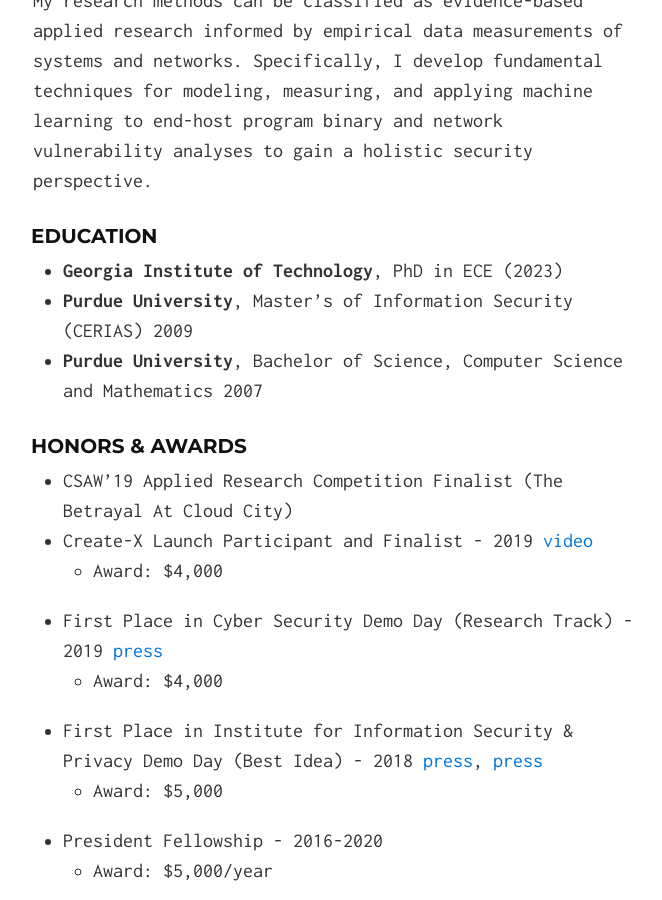
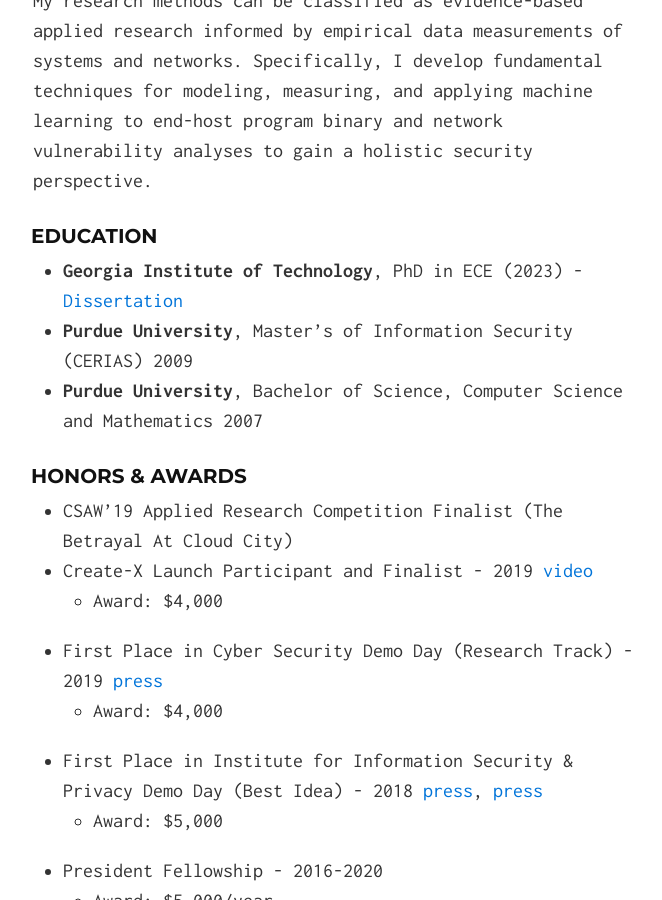
Before and after one commit to alrawi/alrawi.github.io, a Jekyll site: the page built from index.md, in a window 1280 px wide and 900 px high, scrolled down 454 px. Shown: the whole window, without its empty margins (307-969 px from the left). Built offline with Jekyll 4.4.1, drawn with Linux system fonts in a browser that asks for light colours; our own code applies the rules of GitHub Pages for plain Markdown files.

Commit message:
Update index.md

```diff
--- a/index.md
+++ b/index.md
@@ -6,7 +6,7 @@ layout: default
 The overall goal of my research is to safeguard deployed internet and information systems. My work seeks to understand fundamental security problems in emerging computing platforms through principled and rigorous engineering, focusing on solving important societal problems and advancing the underlying science of computer security. My research methods can be classified as evidence-based applied research informed by empirical data measurements of systems and networks. Specifically, I develop fundamental techniques for modeling, measuring, and applying machine learning to end-host program binary and network vulnerability analyses to gain a holistic security perspective.
 
 ### Education
-- __Georgia Institute of Technology__, PhD in ECE (2023)
+- __Georgia Institute of Technology__, PhD in ECE (2023) - [Dissertation](/static/ALRAWI-DISSERTATION-2023.pdf)
 - __Purdue University__, Master's of Information Security (CERIAS) 2009
 - __Purdue University__, Bachelor of Science, Computer Science and Mathematics 2007
 
```
